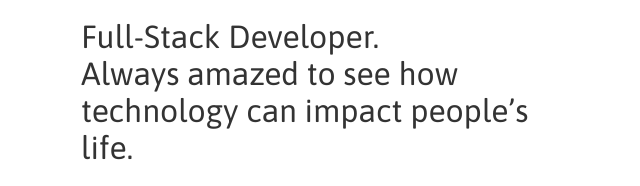
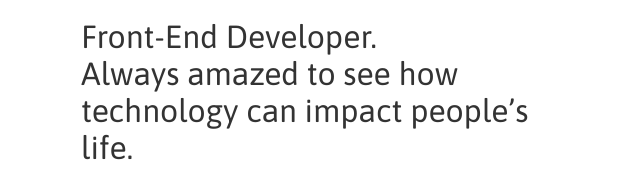
Before and after one commit to MilenaMar/MMPortfolio, a Gatsby site: page / in a window 1280 px wide. Shown: the part 509-695 px from the top of the page, 109-749 px from the left. Built offline with nearby package versions, Linux system fonts and the light colour scheme; Gatsby itself is replaced by a stand-in of ours.

Commit message:
work done

```diff
--- a/gatsby-config.js
+++ b/gatsby-config.js
@@ -3,7 +3,7 @@ require('dotenv').config();
 module.exports = {
   siteMetadata: {
     title: "Milena Martinez | Web Developer |",
-    description: "Milena Martinez Caceres Web Developer located in Ireland",
+    description: "Milena Martinez Caceres Front-End Developer",
     author: "Milena Martinez",
     url: "https://milenamartinez.com/",
     image: "static/thumb.png"
--- a/src/pages/about.js
+++ b/src/pages/about.js
@@ -76,7 +76,7 @@ placeholderImage: file(relativePath: { eq: "me.png" }) {
     <div className="about-me">
     <h1>Hi there... </h1>
       <p>
-        I am a Full-Stack Web Developer currently living in Ireland.<br/>
+        I am a Front-end developer currently living in Ireland.<br/>
          Experienced with the MERN stack ( MongoDb, Express, React, Node), at the moment I am developing projects with Gatsby and  Typescript. <br/>
         <br/> I am always learning, practicing and researching new things. I believe you should
     never go to bed without learning something new.
--- a/src/pages/index.js
+++ b/src/pages/index.js
@@ -216,7 +216,7 @@ return (
   <div className="circle xlarge shade2"></div>
   <div>
   <h1>Milena <br/> Martinez</h1>
-  <p>Full-Stack Developer. <br/>Always amazed to see how technology can impact people’s life.
+  <p>Front-End Developer. <br/>Always amazed to see how technology can impact people’s life.
 </p>
 <Link to="/contact"><button>Work together</button> </Link>
   </div>
```
Also changed, not shown: static/thumb.png, 1 other file.
